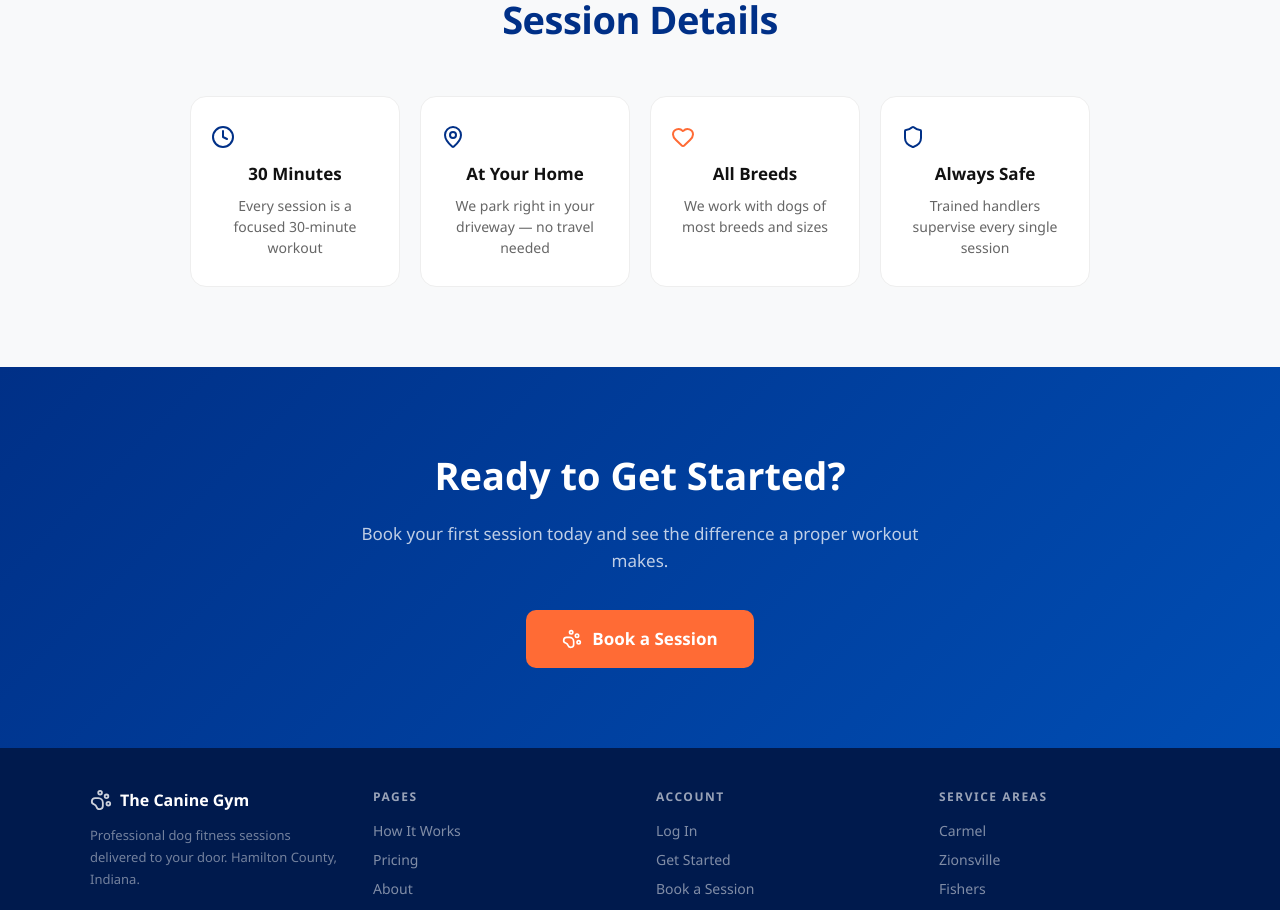
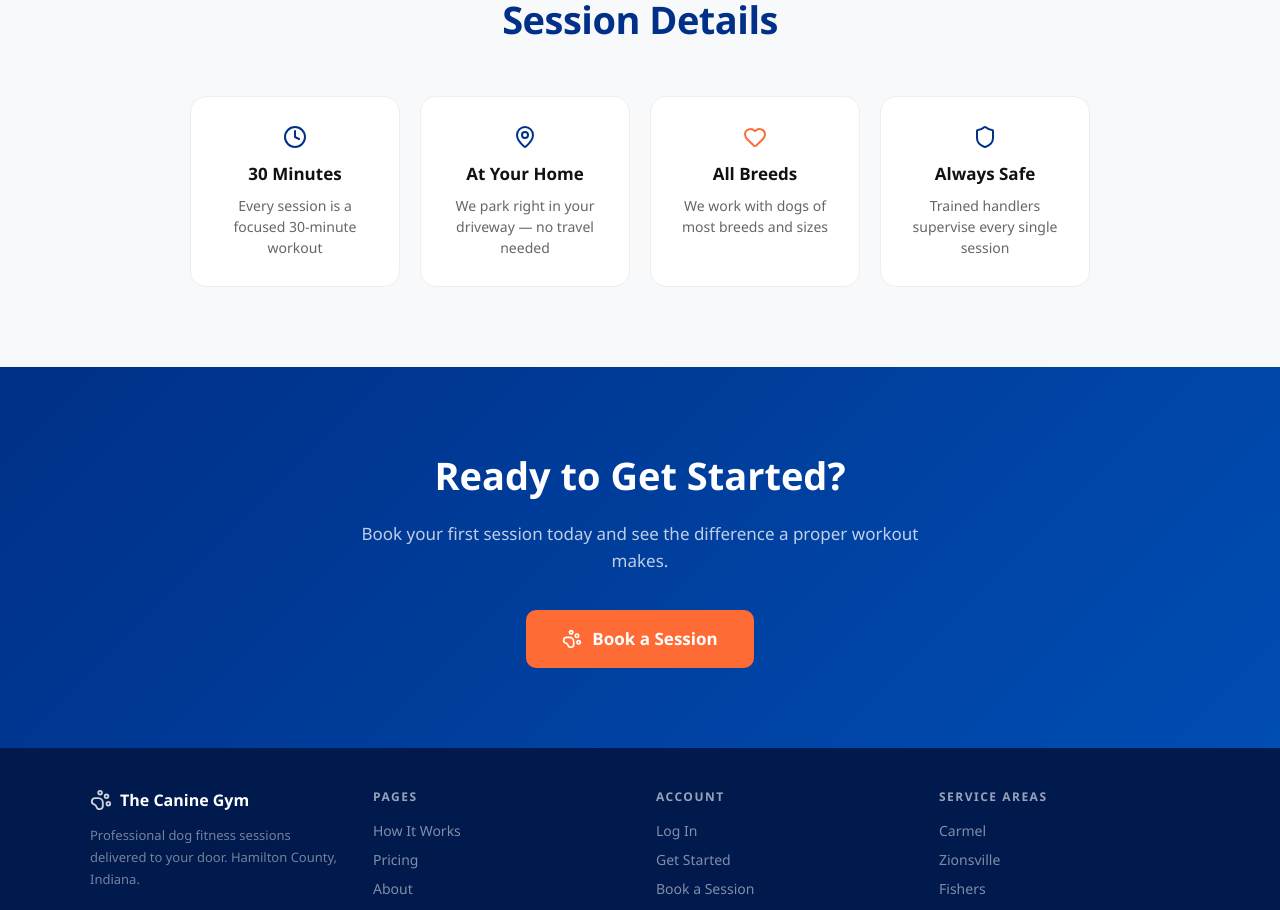
Before and after one commit to thecaninegym/canine-gym-website, a Next.js app: page /how-it-works in a window 1280 px wide. Shown: the part 2800-3710 px from the top of the page. Built offline with nearby package versions, Linux system fonts and the light colour scheme.

Commit message:
center icons in session details cards

```diff
--- a/app/how-it-works/page.tsx
+++ b/app/how-it-works/page.tsx
@@ -150,7 +150,7 @@ export default function HowItWorks() {
               { icon: <Shield size={24} color="#003087" />, title: 'Always Safe', desc: 'Trained handlers supervise every single session' },
             ].map((item, i) => (
               <div key={i} style={{ backgroundColor: 'white', borderRadius: '16px', padding: '28px 20px', border: '1px solid #eee', textAlign: 'center' }}>
-                <div style={{ marginBottom: '12px' }}>{item.icon}</div>
+                <div style={{ marginBottom: '12px', display: 'flex', justifyContent: 'center' }}>{item.icon}</div>
                 <h3 style={{ fontWeight: '700', fontSize: '17px', color: '#111', margin: '0 0 8px 0' }}>{item.title}</h3>
                 <p style={{ color: '#666', fontSize: '14px', margin: 0, lineHeight: 1.5 }}>{item.desc}</p>
               </div>
```
